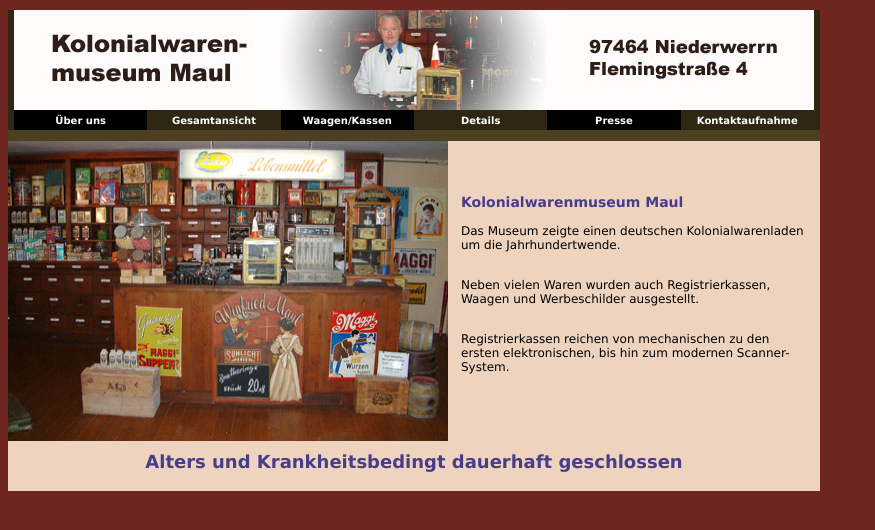
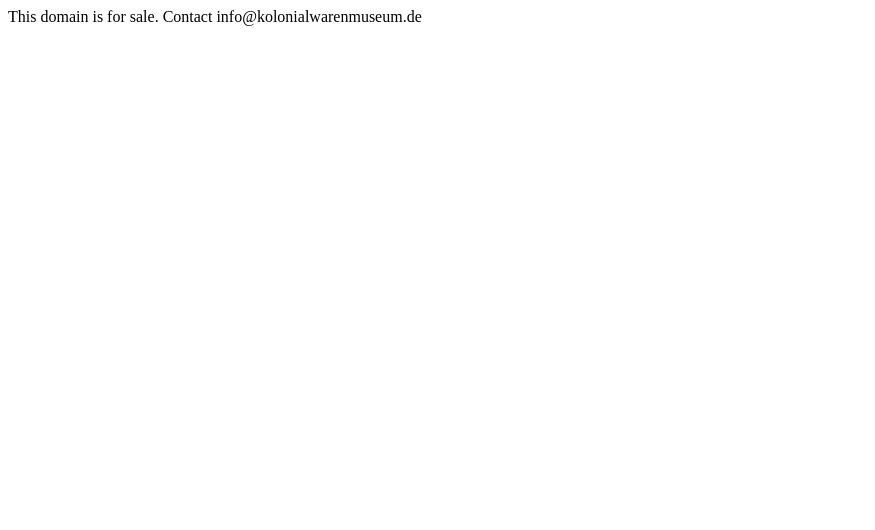
Before and after one commit to Westworld/Museum, a plain HTML site: page index.html in a window 1280 px wide. Shown: the whole page, without its empty margins (0-875 px from the left). Drawn offline with Linux system fonts and the light colour scheme.

Commit message:
Update index.html

```diff
--- a/index.html
+++ b/index.html
@@ -7,6 +7,11 @@
 		<link href="main.css" rel="styleSheet" type="text/css">
 	</head>
 
+<body>
+	<p>This domain is for sale. Contact info@kolonialwarenmuseum.de</p>
+</body>
+	</body>
+<!--
 	<body bgcolor="#6d2620"  >
 		<table cool width="850" height="625" border="0" cellpadding="0" cellspacing="0" gridx="10" showgridx usegridx gridy="10" showgridy usegridy>
 			<tr height="2">
@@ -95,5 +100,5 @@
 			</tr>
 		</table>
 	</body>
-
+-->
 </html>
```
